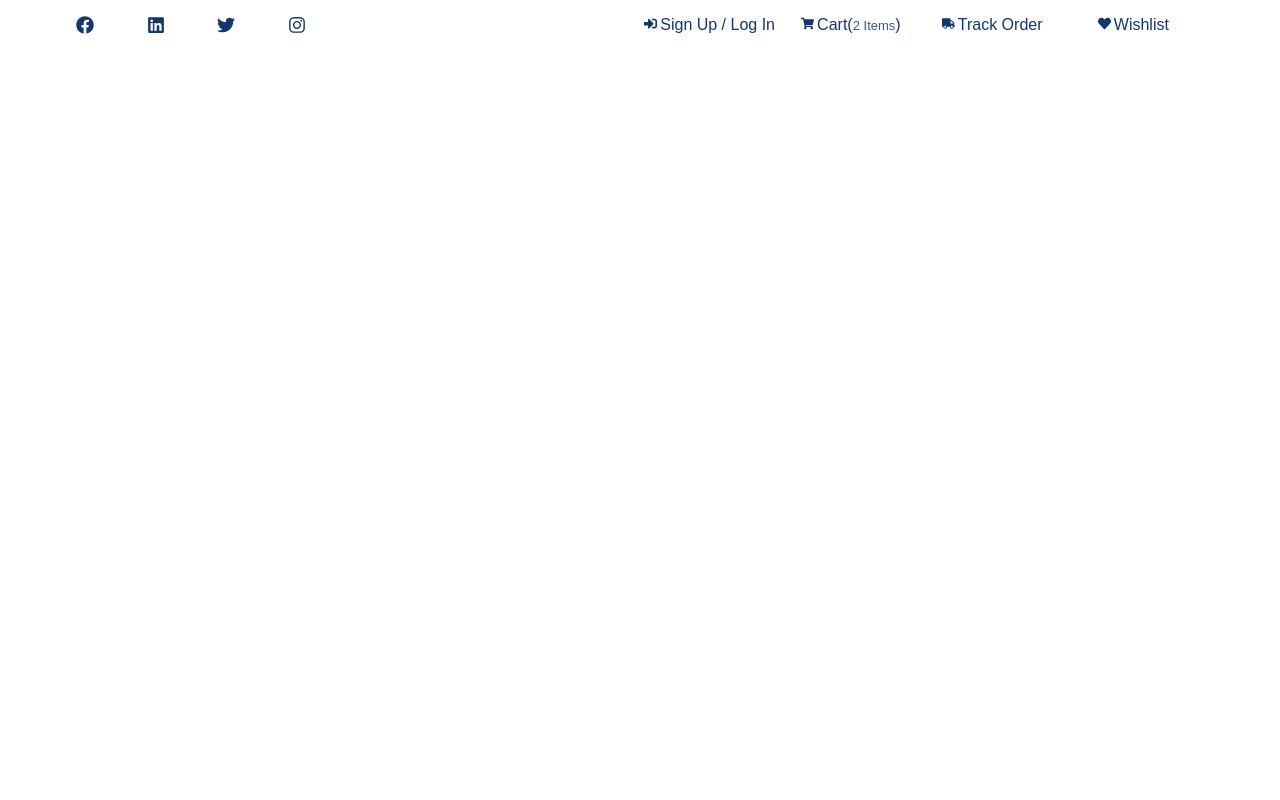
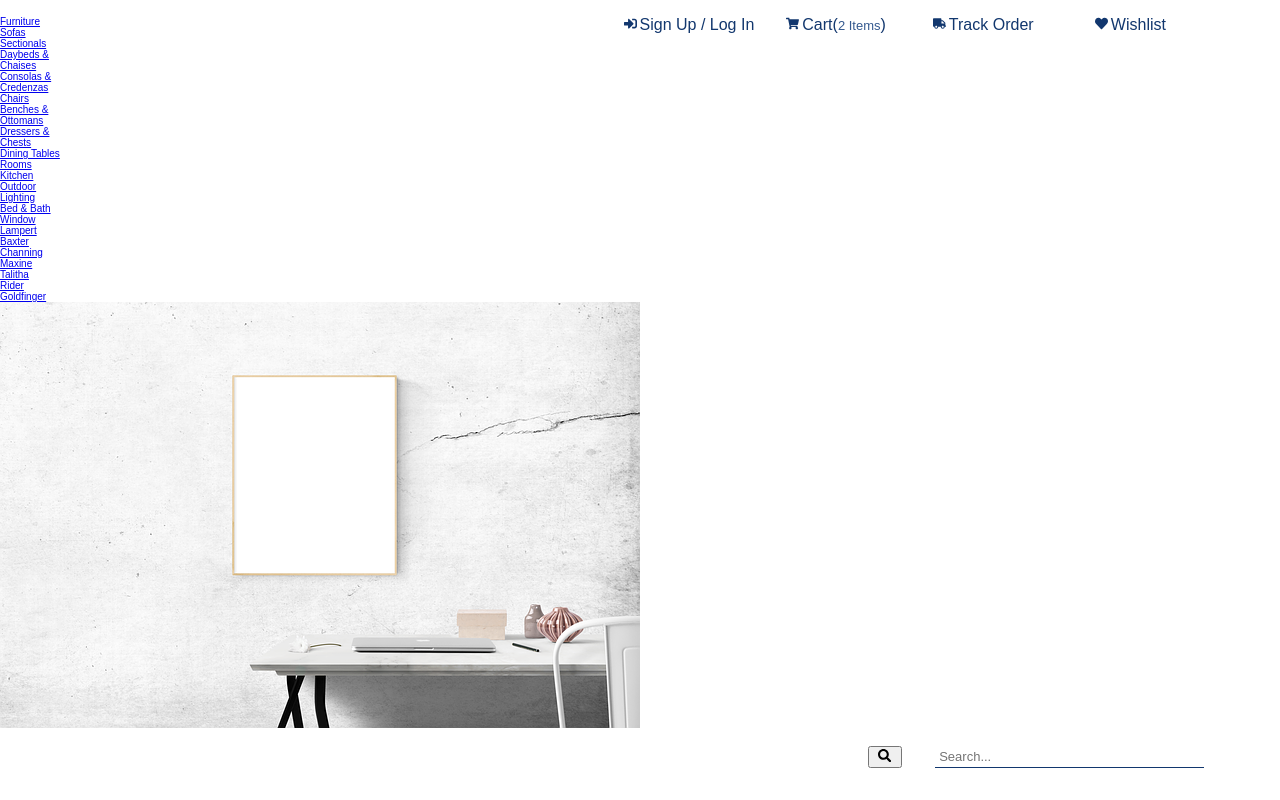
Before and after one commit to NathanDarcy/react-app-playground, a React (Vite) app: page /furniture-store in a window 1280 px wide. Built offline with nearby package versions, Linux system fonts and the light colour scheme.

Commit message:
Refactor and use BEM pattern more correctly - Nathan

```diff
--- a/src/features/furnitureStore/Dashboard.tsx
+++ b/src/features/furnitureStore/Dashboard.tsx
@@ -1,71 +1,10 @@
-import {
-  FaFacebook,
-  FaHeart,
-  FaInstagram,
-  FaLinkedin,
-  FaShoppingCart,
-  FaSignInAlt,
-  FaTruck,
-  FaTwitter,
-} from 'react-icons/fa'
+import Topbar from './components/Topbar'
 import './furniture-store.css'
 
 export default function FurnitureStoreDashboard() {
   return (
-    <div className='topbar'>
-      <div className='topbar__container'>
-        <ul className='topbar__social-icons'>
-          <li className='topbar__social-icon-item'>
-            <a href='#' className='topbar__social-icon-link'>
-              <FaFacebook className='topbar__social-icon' />
-            </a>
-          </li>
-          <li className='topbar__social-icon-item'>
-            <a href='#' className='topbar__social-icon-link'>
-              <FaLinkedin className='topbar__social-icon' />
-            </a>
-          </li>
-          <li className='topbar__social-icon-item'>
-            <a href='#' className='topbar__social-icon-link'>
-              <FaTwitter className='topbar__social-icon' />
-            </a>
-          </li>
-          <li className='topbar__social-icon-item'>
-            <a href='#' className='topbar__social-icon-link'>
-              <FaInstagram className='topbar__social-icon' />
-            </a>
-          </li>
-        </ul>
-
-        <nav className='topbar__nav'>
-          <ul className='topbar__nav-list'>
-            <li className='topbar__nav-item'>
-              <a href='#' className='topbar__nav-link'>
-                <FaSignInAlt className='topbar__nav-link--icon' />
-                Sign Up / Log In
-              </a>
-            </li>
-            <li className='topbar__nav-item'>
-              <a href='#' className='topbar__nav-link'>
-                <FaShoppingCart className='topbar__nav-link--icon' />
-                Cart(<span>2 Items</span>)
-              </a>
-            </li>
-            <li className='topbar__nav-item'>
-              <a href='#' className='topbar__nav-link'>
-                <FaTruck className='topbar__nav-link--icon' />
-                Track Order
-              </a>
-            </li>
-            <li className='topbar__nav-item'>
-              <a href='#' className='topbar__nav-link'>
-                <FaHeart className='topbar__nav-link--icon' />
-                Wishlist
-              </a>
-            </li>
-          </ul>
-        </nav>
-      </div>
+    <div className='furniture-store'>
+      <Topbar />
     </div>
   )
 }
--- /dev/null
+++ b/src/features/furnitureStore/components/Topbar.tsx
@@ -0,0 +1,215 @@
+import {
+  FaFacebook,
+  FaHeart,
+  FaInstagram,
+  FaLinkedin,
+  FaSearch,
+  FaShoppingCart,
+  FaSignInAlt,
+  FaTruck,
+  FaTwitter,
+} from 'react-icons/fa'
+import dropdownImage from '../images/dropdown-image.jpg'
+
+export default function Topbar() {
+  return (
+    <div className='topbar'>
+      {/* Social Icons */}
+      <ul className='topbar__social-icons'>
+        <li className='topbar__social-item'>
+          <a href='#' className='topbar__social-link'>
+            <FaFacebook className='topbar__social-icon' />
+          </a>
+        </li>
+        <li className='topbar__social-item'>
+          <a href='#' className='topbar__social-link'>
+            <FaLinkedin className='topbar__social-icon' />
+          </a>
+        </li>
+        <li className='topbar__social-item'>
+          <a href='#' className='topbar__social-link'>
+            <FaTwitter className='topbar__social-icon' />
+          </a>
+        </li>
+        <li className='topbar__social-item'>
+          <a href='#' className='topbar__social-link'>
+            <FaInstagram className='topbar__social-icon' />
+          </a>
+        </li>
+      </ul>
+
+      {/* First Nav */}
+      <nav className='topbar__first-nav'>
+        <ul className='first-nav'>
+          <li className='first-nav__item'>
+            <a href='#' className='first-nav__link'>
+              <FaSignInAlt className='first-nav__icon' />
+              Sign Up / Log In
+            </a>
+          </li>
+          <li className='first-nav__item'>
+            <a href='#' className='first-nav__link'>
+              <FaShoppingCart className='first-nav__icon' />
+              Cart(<span>2 Items</span>)
+            </a>
+          </li>
+          <li className='first-nav__item'>
+            <a href='#' className='first-nav__link'>
+              <FaTruck className='first-nav__icon' />
+              Track Order
+            </a>
+          </li>
+          <li className='first-nav__item'>
+            <a href='#' className='first-nav__link'>
+              <FaHeart className='first-nav__icon' />
+              Wishlist
+            </a>
+          </li>
+        </ul>
+      </nav>
+
+      {/* Search Form */}
+      <div className='topbar__search'>
+        <form className='search-form'>
+          <input
+            type='text'
+            className='search-form__input'
+            placeholder='Search...'
+          />
+          <button className='search-form__button'>
+            <FaSearch className='search-form__icon' />
+          </button>
+        </form>
+      </div>
+
+      {/* Secondary Nav */}
+      <nav className='topbar__secondary-nav'>
+        <ul className='secondary-nav'>
+          <li className='secondary-nav__item'>
+            <a href='#' className='secondary-nav__link'>
+              Furniture
+            </a>
+
+            {/* Dropdown Block */}
+            <div className='dropdown'>
+              <ul className='dropdown__list dropdown__list--furniture'>
+                <li className='dropdown__item'>
+                  <a href='#' className='dropdown__link'>
+                    Sofas
+                  </a>
+                </li>
+                <li className='dropdown__item'>
+                  <a href='#' className='dropdown__link'>
+                    Sectionals
+                  </a>
+                </li>
+                <li className='dropdown__item'>
+                  <a href='#' className='dropdown__link'>
+                    Daybeds & Chaises
+                  </a>
+                </li>
+                <li className='dropdown__item'>
+                  <a href='#' className='dropdown__link'>
+                    Consolas & Credenzas
+                  </a>
+                </li>
+                <li className='dropdown__item'>
+                  <a href='#' className='dropdown__link'>
+                    Chairs
+                  </a>
+                </li>
+                <li className='dropdown__item'>
+                  <a href='#' className='dropdown__link'>
+                    Benches & Ottomans
+                  </a>
+                </li>
+                <li className='dropdown__item'>
+                  <a href='#' className='dropdown__link'>
+                    Dressers & Chests
+                  </a>
+                </li>
+                <li className='dropdown__item'>
+                  <a href='#' className='dropdown__link'>
+                    Dining Tables
+                  </a>
+                </li>
+              </ul>
+            </div>
+          </li>
+
+          <li className='secondary-nav__item'>
+            <a href='#' className='secondary-nav__link'>
+              Rooms
+            </a>
+          </li>
+          <li className='secondary-nav__item'>
+            <a href='#' className='secondary-nav__link'>
+              Kitchen
+            </a>
+          </li>
+          <li className='secondary-nav__item'>
+            <a href='#' className='secondary-nav__link'>
+              Outdoor
+            </a>
+          </li>
+          <li className='secondary-nav__item'>
+            <a href='#' className='secondary-nav__link'>
+              Lighting
+            </a>
+          </li>
+          <li className='secondary-nav__item'>
+            <a href='#' className='secondary-nav__link'>
+              Bed & Bath
+            </a>
+          </li>
+          <li className='secondary-nav__item'>
+            <a href='#' className='secondary-nav__link'>
+              Window
+            </a>
+          </li>
+        </ul>
+
+        {/* Designers Dropdown */}
+        <ul className='dropdown__list dropdown__list--designers'>
+          <li className='dropdown__item'>
+            <a href='#' className='dropdown__link'>
+              Lampert
+            </a>
+          </li>
+          <li className='dropdown__item'>
+            <a href='#' className='dropdown__link'>
+              Baxter
+            </a>
+          </li>
+          <li className='dropdown__item'>
+            <a href='#' className='dropdown__link'>
+              Channing
+            </a>
+          </li>
+          <li className='dropdown__item'>
+            <a href='#' className='dropdown__link'>
+              Maxine
+            </a>
+          </li>
+          <li className='dropdown__item'>
+            <a href='#' className='dropdown__link'>
+              Talitha
+            </a>
+          </li>
+          <li className='dropdown__item'>
+            <a href='#' className='dropdown__link'>
+              Rider
+            </a>
+          </li>
+          <li className='dropdown__item'>
+            <a href='#' className='dropdown__link'>
+              Goldfinger
+            </a>
+          </li>
+
+          <img src={dropdownImage} className='dropdown__image' />
+        </ul>
+      </nav>
+    </div>
+  )
+}
--- a/src/features/furnitureStore/furniture-store.css
+++ b/src/features/furnitureStore/furniture-store.css
@@ -4,7 +4,7 @@
 }
 
 /* topbar */
-.topbar__container {
+.topbar {
   display: grid;
   grid-template-columns:
     minmax(6rem, 1fr)
@@ -36,18 +36,18 @@
   transform: rotateZ(360deg);
 }
 
-.topbar__nav {
+.topbar__first-nav {
   grid-column: 6 / 10;
   grid-row: 1 / 2;
 }
 
-.topbar__nav-list {
+.first-nav {
   display: grid;
   grid-template-columns: repeat(auto-fit, minmax(10rem, 1fr));
   list-style: none;
 }
 
-.topbar__nav-link {
+.first-nav__link {
   text-decoration: none;
   font-size: 1.6rem;
   color: #12376e;
@@ -56,7 +56,7 @@
   text-align: center;
 }
 
-.topbar__nav-link::after {
+.first-nav__link::after {
   content: '';
   width: 0%;
   height: 0.1rem;
@@ -66,17 +66,49 @@
   margin: auto;
 }
 
-.topbar__nav-link:hover::after {
+.first-nav__link:hover::after {
   width: 100%;
 }
 
-.topbar__nav-link span {
+.first-nav__link span {
   font-size: 1.3rem;
   color: #34598f;
 }
 
-.topbar__nav-link--icon {
+.first-nav__icon {
   font-size: 1.3rem;
   margin-right: 0.3rem;
 }
+
+/* search */
+.topbar__search {
+  grid-column: 8 /10;
+  grid-row: 2 /3;
+}
+
+.search-form {
+  display: grid;
+  grid-template-columns: repeat(10, 10%);
+}
+
+.search-form__input {
+  grid-column: 3 / -1;
+  grid-row: 1 / 2;
+
+  padding: 0.3rem 0.4rem;
+  font-size: 1.3rem;
+  border: none;
+  border-bottom: 0.1rem solid #12376e;
+  outline: none;
+}
+
+.search-form__btn {
+  grid-column: 10/-1;
+  grid-row: 1/2;
+  border: none;
+  background-color: transparent;
+  cursor: pointer;
+}
+/* end search */
+
 /* end topbar */
```
